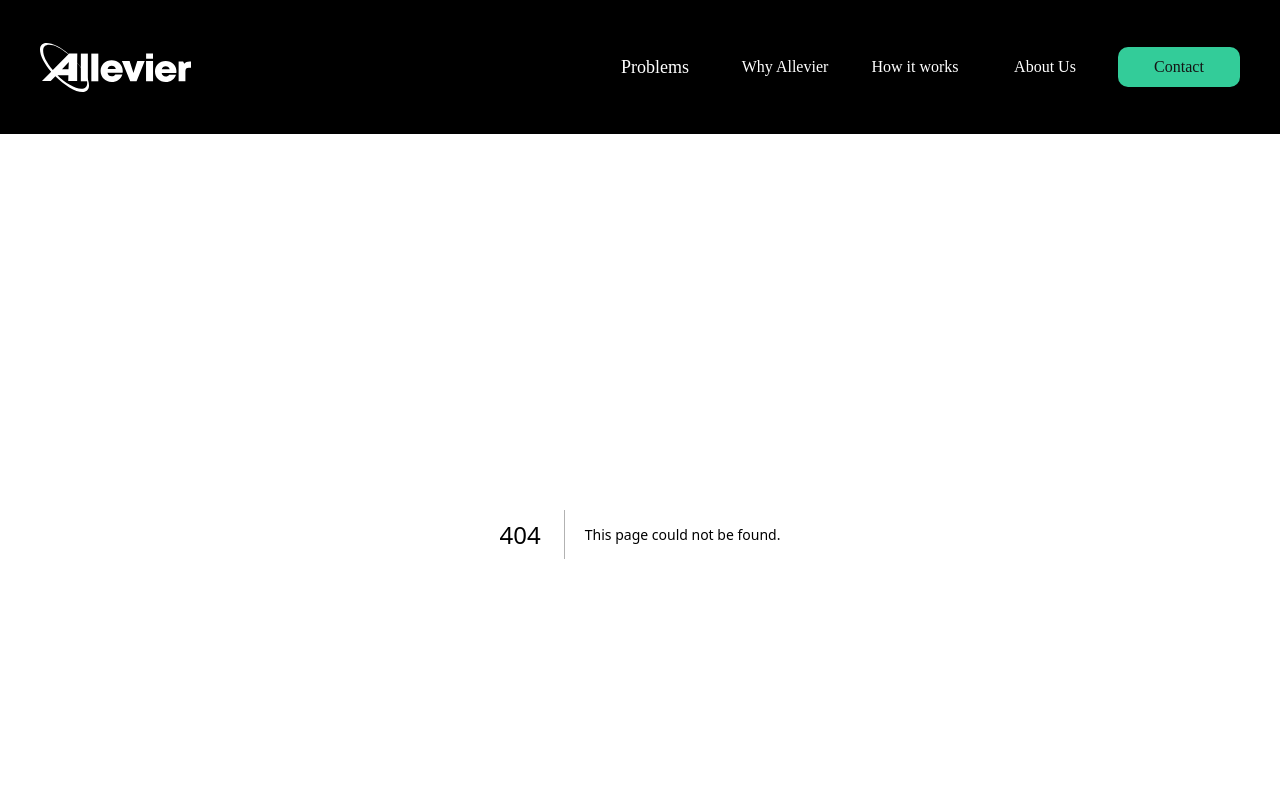
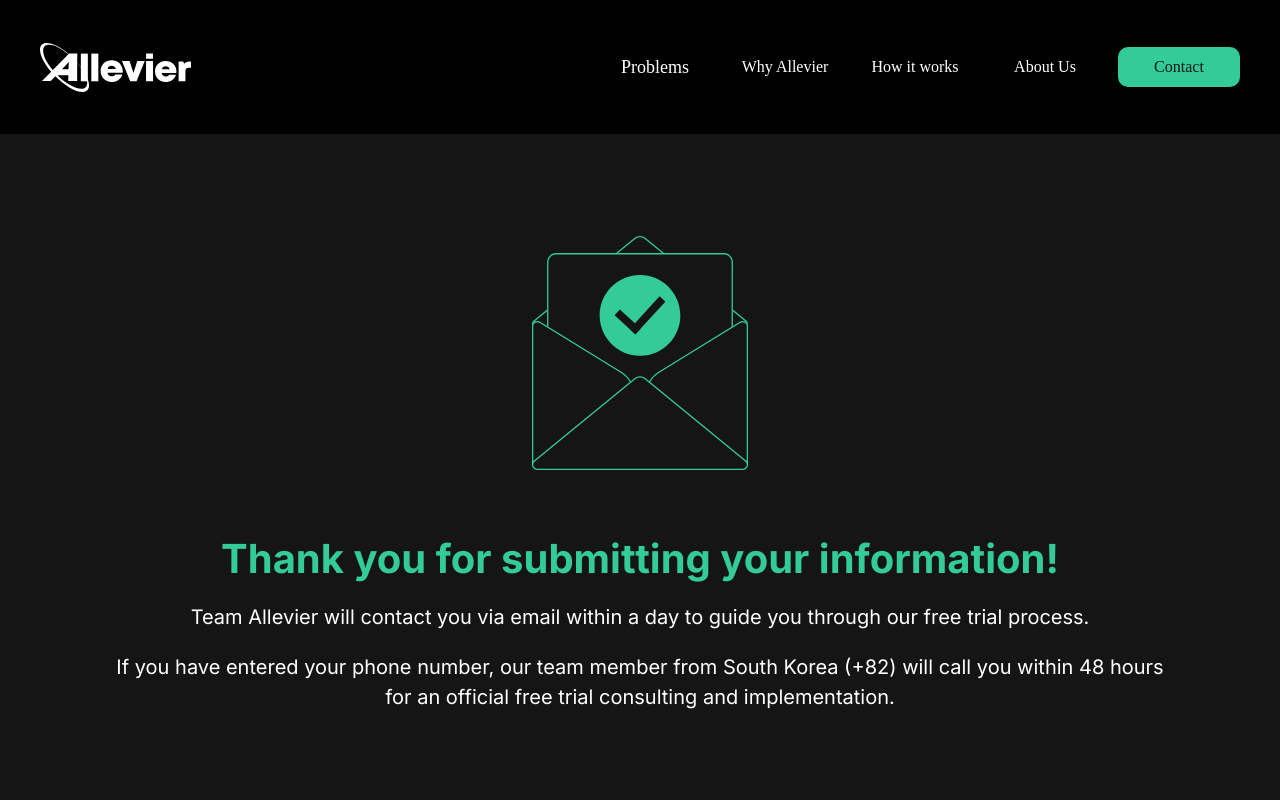
Before and after one commit to TaegyunKim1/gs-murri-alleviate-landing, a Next.js app: page /Complete in a window 1280 px wide. Before the commit this address had no page. Shown: the top 800 px of the page. Built offline with nearby package versions, Linux system fonts and the light colour scheme.

Commit message:
feat: complete 완성

```diff
--- /dev/null
+++ b/src/libs/complete/styles.ts
@@ -0,0 +1,58 @@
+import styled from "styled-components";
+
+export const Container = styled.div`
+  width: 100%;
+  display: flex;
+  justify-content: center;
+  background-color: #151515;
+  padding-bottom: 200px;
+`;
+
+export const Wrap = styled.div`
+  max-width: 1200px;
+  width: 100%;
+  display: flex;
+  flex-direction: column;
+  align-items: center;
+`;
+
+export const CompleteImg = styled.img`
+  margin-top: 102px;
+  margin-bottom: 64px;
+  width: 216px;
+  height: 233.999px;
+`;
+
+export const Title = styled.p`
+  margin: 0px;
+  color: #33cc99;
+  text-align: center;
+  font-family: Inter;
+  font-size: 40px;
+  font-style: normal;
+  font-weight: 600;
+  line-height: 50px; /* 125% */
+  margin-bottom: 18px;
+`;
+
+export const Context1 = styled.p`
+  margin: 0px;
+  color: #fff;
+  text-align: center;
+  font-family: Inter;
+  font-size: 20px;
+  font-style: normal;
+  font-weight: 400;
+  line-height: 30px; /* 150% */
+`;
+
+export const Context2 = styled.p`
+  white-space: pre-line;
+  color: #fff;
+  text-align: center;
+  font-family: Inter;
+  font-size: 20px;
+  font-style: normal;
+  font-weight: 400;
+  line-height: 30px; /* 150% */
+`;
--- /dev/null
+++ b/src/pages/Complete/index.tsx
@@ -0,0 +1,29 @@
+import React from "react";
+import {
+  CompleteImg,
+  Container,
+  Wrap,
+  Title,
+  Context1,
+  Context2,
+} from "~/libs/complete/styles";
+
+function Complete() {
+  return (
+    <Container>
+      <Wrap>
+        <CompleteImg src="/complete.svg" alt="" />
+        <Title>Thank you for submitting your information!</Title>
+        <Context1>
+          Team Allevier will contact you via email within a day to guide you
+          through our free trial process.
+        </Context1>
+        <Context2>
+          {`If you have entered your phone number, our team member from South Korea (+82) will call you within 48 hours\nfor an official free trial consulting and implementation.`}
+        </Context2>
+      </Wrap>
+    </Container>
+  );
+}
+
+export default Complete;
```
Also changed, not shown: public/complete.svg (added).
